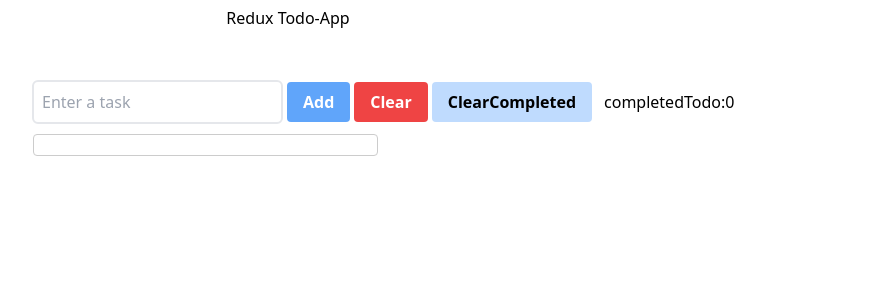
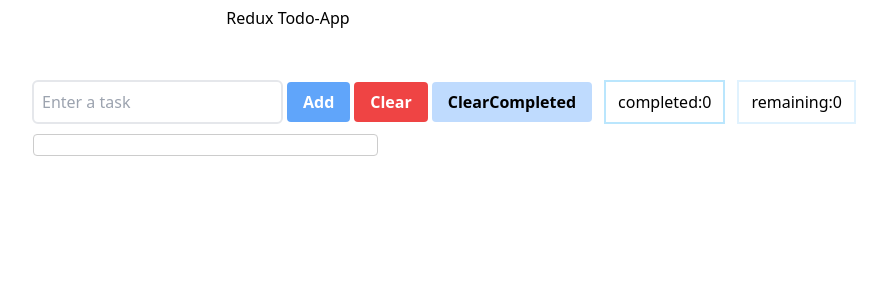
Before and after one commit to anandhu-as/todo-app-redux, a React (Vite) app: page / in a window 1280 px wide. Shown: the top 300 px of the page, without its empty margins (352-1239 px from the left). Built offline with nearby package versions, Linux system fonts and the light colour scheme.

Commit message:
completed todo-slice secton

```diff
--- a/src/Components/Todo/TodoList.jsx
+++ b/src/Components/Todo/TodoList.jsx
@@ -11,6 +11,7 @@ const TodoList = () => {
   const { todoItem } = useSelector((state) => state.todo);
   const [todo, setTodo] = useState("");
   const completedTodo = todoItem.filter((item) => item.completed);
+  const remainingTodo = todoItem.filter((item) => !item.completed);
   const handleAdd = () => {
     if (todo !== "") {
       const newTodo = { id: Date.now(), value: todo, completed: false };
@@ -45,7 +46,12 @@ const TodoList = () => {
       >
         ClearCompleted
       </button>
-      <button className="ml-3   ">completedTodo:{completedTodo.length}</button>
+      <button className="ml-3  border-solid border-2 border-sky-200 py-2 px-3">
+        completed:{completedTodo.length}
+      </button>
+      <button className="ml-3 border-solid border-2 border-sky-100 py-2 px-3 ">
+        remaining:{remainingTodo.length}
+      </button>
       <TodoItem todoItem={todoItem} />
     </section>
   );
```
